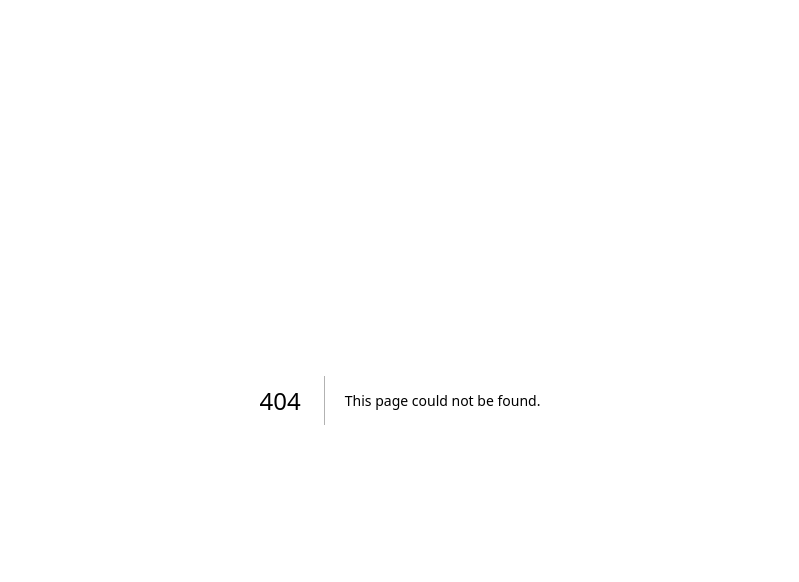
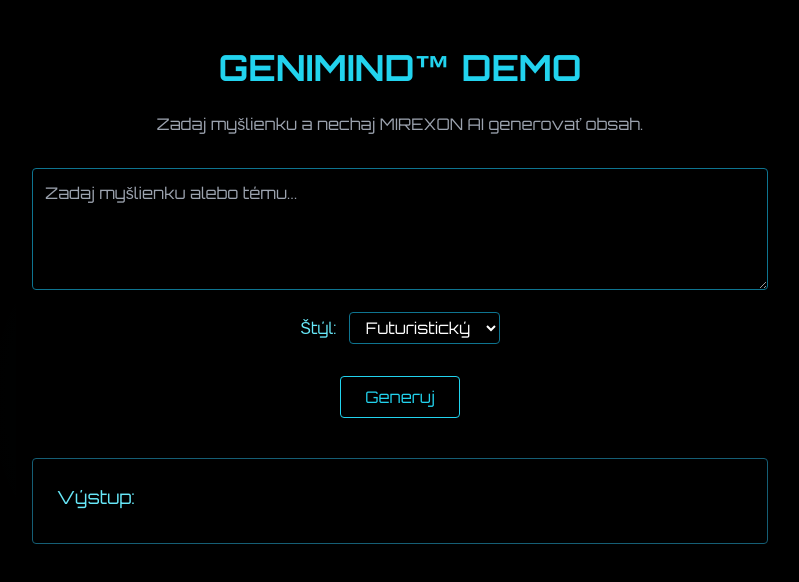
Before and after one commit to DarkTender/Mirexon, a Next.js app: page /intelli/genimind/intelli/genimind/demo in a window 1280 px wide. Before the commit this address had no page. Shown: the top 582 px of the page, without its empty margins (240-1039 px from the left). Built offline with nearby package versions, Linux system fonts and the light colour scheme.

Commit message:
Add files via upload

```diff
--- /dev/null
+++ b/pages/intelli/genimind/api/genimind.js
@@ -0,0 +1,37 @@
+
+export default async function handler(req, res) {
+  const { prompt, tone } = req.body;
+
+  const stylePrefix = {
+    'Futuristický': "Napíš to ako futuristický vizionár:",
+    'Filozofický': "Napíš to ako hlboký filozof:",
+    'Revolučný': "Napíš to ako rebel, ktorý mení systém:"
+  }[tone] || "";
+
+  const systemPrompt = `${stylePrefix} ${prompt}`;
+
+  try {
+    const response = await fetch('https://api.openai.com/v1/chat/completions', {
+      method: 'POST',
+      headers: {
+        'Authorization': `Bearer YOUR_API_KEY_HERE`,
+        'Content-Type': 'application/json',
+      },
+      body: JSON.stringify({
+        model: 'gpt-3.5-turbo',
+        messages: [
+          { role: 'system', content: 'Si inteligentná, profesionálna AI s vizionárskym hlasom.' },
+          { role: 'user', content: systemPrompt }
+        ],
+        temperature: 0.8
+      }),
+    });
+
+    const json = await response.json();
+    const text = json.choices?.[0]?.message?.content?.trim();
+    res.status(200).json({ text });
+  } catch (error) {
+    console.error('Chyba v OpenAI API:', error);
+    res.status(500).json({ text: '⚠️ Chyba pri volaní AI.' });
+  }
+}
--- /dev/null
+++ b/pages/intelli/genimind/intelli/genimind/demo.js
@@ -0,0 +1,76 @@
+
+import { useState } from 'react';
+import Head from 'next/head';
+
+export default function GenimindDemo() {
+  const [prompt, setPrompt] = useState('');
+  const [output, setOutput] = useState('');
+  const [loading, setLoading] = useState(false);
+  const [tone, setTone] = useState('Futuristický');
+
+  const generateText = async () => {
+    setLoading(true);
+    setOutput("Generujem myšlienku...");
+
+    try {
+      const res = await fetch('/api/genimind', {
+        method: 'POST',
+        headers: { 'Content-Type': 'application/json' },
+        body: JSON.stringify({ prompt, tone }),
+      });
+
+      const data = await res.json();
+      setOutput(data.text || '⚠️ Niečo sa pokazilo.');
+    } catch (err) {
+      setOutput('⚠️ Chyba pri generovaní.');
+    }
+
+    setLoading(false);
+  };
+
+  return (
+    <>
+      <Head>
+        <title>GENIMIND – Demo | MIREXON™</title>
+      </Head>
+      <main className="min-h-screen px-4 py-12 text-white bg-black max-w-3xl mx-auto text-center">
+        <h1 className="text-4xl font-bold text-cyan-400 mb-6">GENIMIND™ DEMO</h1>
+        <p className="text-gray-400 mb-8">Zadaj myšlienku a nechaj MIREXON AI generovať obsah.</p>
+
+        <textarea
+          rows="4"
+          className="w-full p-3 rounded bg-black border border-cyan-700 text-white"
+          placeholder="Zadaj myšlienku alebo tému..."
+          value={prompt}
+          onChange={e => setPrompt(e.target.value)}
+        />
+
+        <div className="my-4">
+          <label className="mr-3 text-cyan-300">Štýl:</label>
+          <select
+            value={tone}
+            onChange={e => setTone(e.target.value)}
+            className="bg-black border border-cyan-700 text-white px-3 py-1 rounded"
+          >
+            <option>Futuristický</option>
+            <option>Filozofický</option>
+            <option>Revolučný</option>
+          </select>
+        </div>
+
+        <button
+          onClick={generateText}
+          className="mt-4 px-6 py-2 border border-cyan-400 text-cyan-400 hover:bg-cyan-400 hover:text-black rounded transition"
+          disabled={loading || !prompt}
+        >
+          {loading ? "Generujem..." : "Generuj"}
+        </button>
+
+        <div className="mt-10 text-left bg-black/40 p-6 rounded border border-cyan-800 shadow">
+          <h2 className="text-cyan-300 text-lg mb-2">Výstup:</h2>
+          <p className="text-gray-300 whitespace-pre-line">{output}</p>
+        </div>
+      </main>
+    </>
+  );
+}
```
